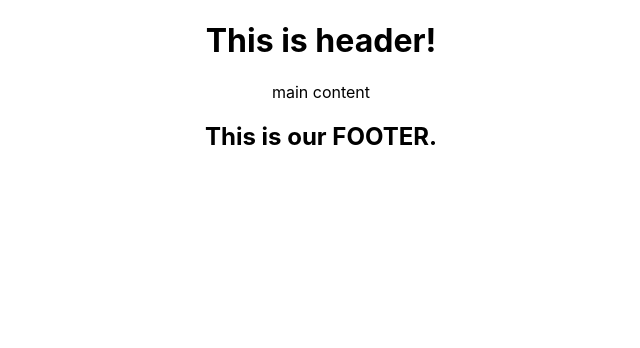
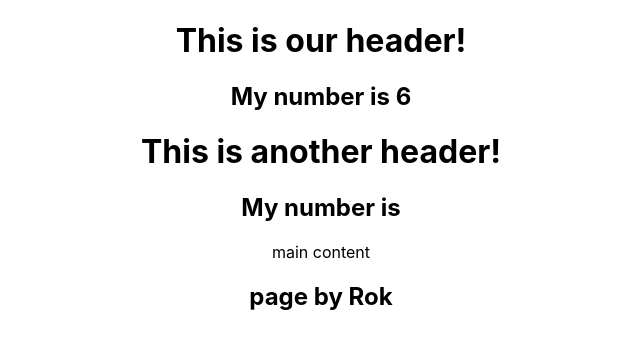
Before and after one commit to roksprogar/django-rest-framework-api-react-web-react-native-app-movie-rater, a React (Create React App) app in the folder first-app/: page / in a window 1280 px wide. Shown: the top 348 px of the page, without its empty margins (319-959 px from the left). Built offline with nearby package versions, Linux system fonts and the light colour scheme.

Commit message:
added props

```diff
--- a/first-app/src/App.js
+++ b/first-app/src/App.js
@@ -5,9 +5,10 @@ import Header from './components/header'
 function App() {
   return (
     <div className="App">
-      <Header />
+      <Header info="This is our header!" myNumber="6" />
+      <Header info="This is another header!" />
       <p>main content</p>
-      <Footer />
+      <Footer trademark="page by Rok"/>
     </div>
   );
 }
--- a/first-app/src/components/footer.js
+++ b/first-app/src/components/footer.js
@@ -2,7 +2,7 @@ import React, { Component } from 'react'
 
 class Footer extends Component {
     render() {
-        return <h2>This is our FOOTER.</h2>
+        return <h2>{this.props.trademark}</h2>
     }
 }
 
--- a/first-app/src/components/header.js
+++ b/first-app/src/components/header.js
@@ -1,7 +1,12 @@
 import React from 'react'
 
-function Header() {
-    return <h1>This is header!</h1>
+function Header(props) {
+    return (
+    <>
+        <h1>{props.info}</h1>
+        <h2>My number is {props.myNumber}</h2>
+    </>
+    )
 }
 
 export default Header
```
